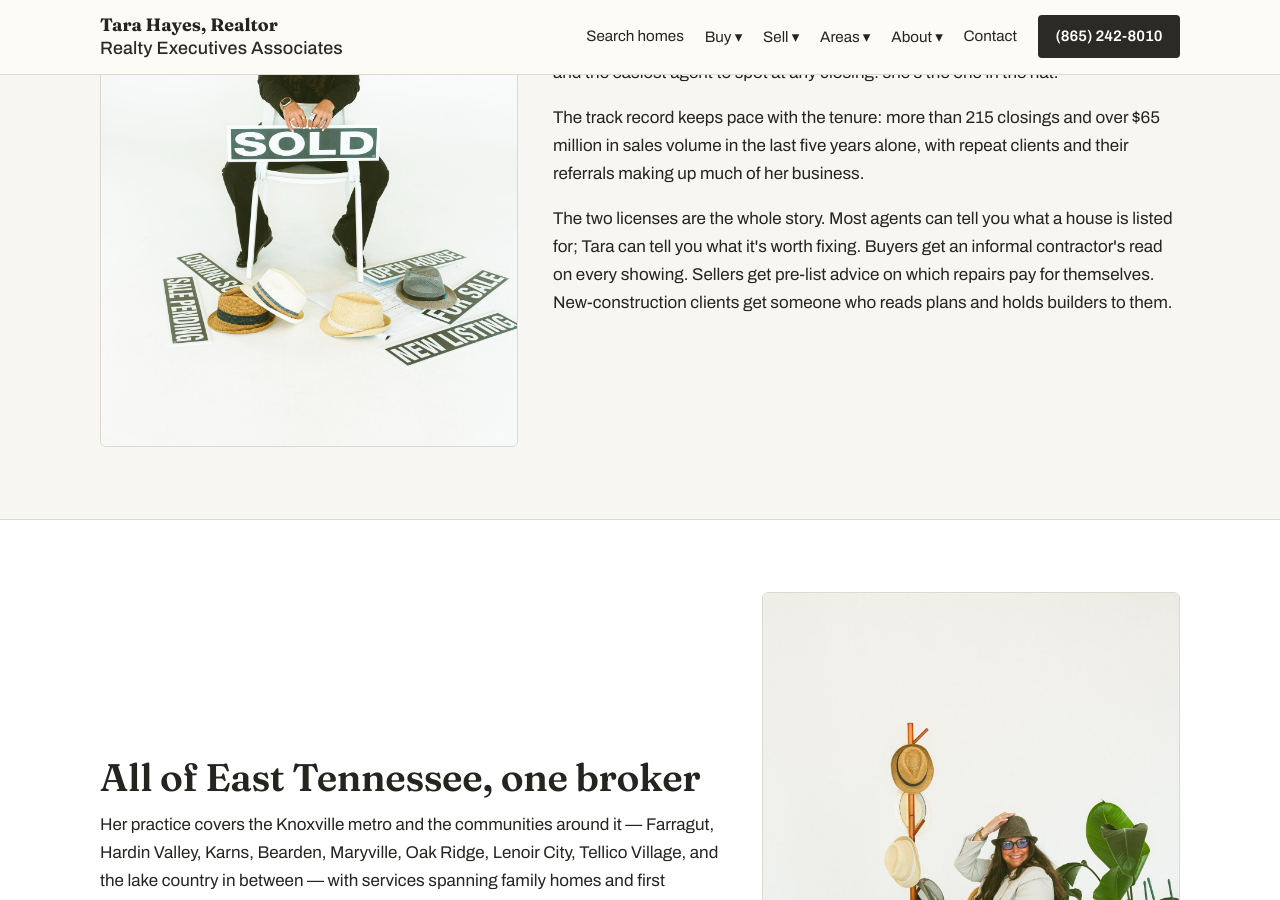
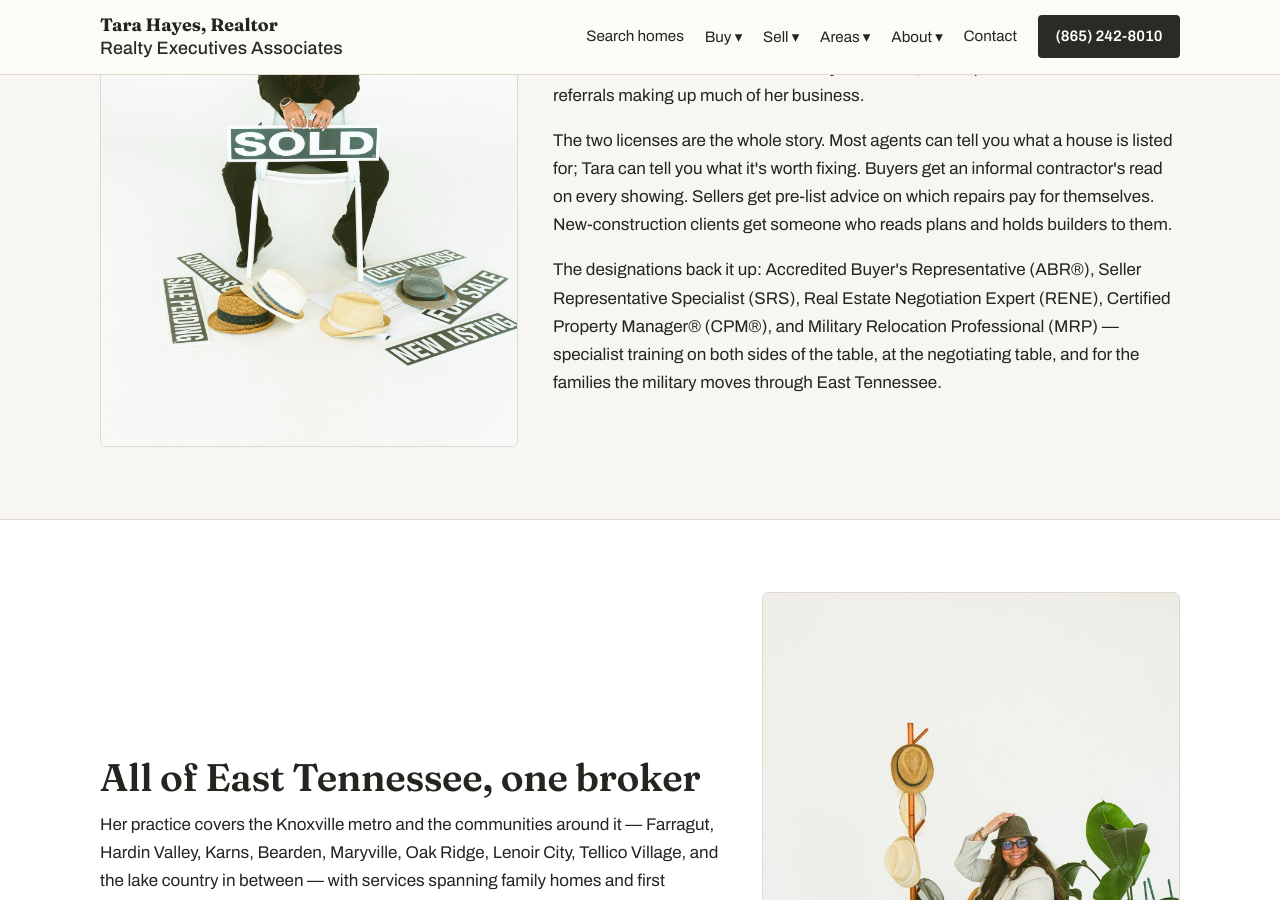
Before and after one commit to Westyn3/tara-hayes-realtor, a Jekyll site: the page built from about.html, in a window 1280 px wide and 900 px high, scrolled down 588 px. Built offline with Jekyll 4.4.1, drawn with Linux system fonts in a browser that asks for light colours.

Commit message:
Add Tara's designations: SRS, RENE, CPM, ABR, MRP to schema, About, selling, property management
Co-Authored-By: Claude Fable 5 <noreply@anthropic.com>
Claude-Session: https://claude.ai/code/session_017Tdkj31mQYZtdN1yVPKqVk

```diff
--- a/_layouts/default.html
+++ b/_layouts/default.html
@@ -106,7 +106,12 @@
     "memberOf": { "@type": "RealEstateOrganization", "name": "Realty Executives Associates", "telephone": "+18656933232" },
     "hasCredential": [
       { "@type": "EducationalOccupationalCredential", "credentialCategory": "license", "name": "Tennessee Real Estate Broker License #333578", "recognizedBy": { "@type": "GovernmentOrganization", "name": "Tennessee Real Estate Commission" } },
-      { "@type": "EducationalOccupationalCredential", "credentialCategory": "license", "name": "Tennessee Licensed Building Contractor" }
+      { "@type": "EducationalOccupationalCredential", "credentialCategory": "license", "name": "Tennessee Licensed Building Contractor" },
+      { "@type": "EducationalOccupationalCredential", "credentialCategory": "certification", "name": "Seller Representative Specialist (SRS)" },
+      { "@type": "EducationalOccupationalCredential", "credentialCategory": "certification", "name": "Real Estate Negotiation Expert (RENE)" },
+      { "@type": "EducationalOccupationalCredential", "credentialCategory": "certification", "name": "Certified Property Manager (CPM)" },
+      { "@type": "EducationalOccupationalCredential", "credentialCategory": "certification", "name": "Accredited Buyer's Representative (ABR)" },
+      { "@type": "EducationalOccupationalCredential", "credentialCategory": "certification", "name": "Military Relocation Professional (MRP)" }
     ],
     "hasOfferCatalog": {
       "@type": "OfferCatalog",
--- a/about.html
+++ b/about.html
@@ -20,6 +20,7 @@ crumb: "About"
       <p>Tara Hayes has been selling East Tennessee real estate since August 2015 &mdash; a broker at Realty Executives Associates, a licensed Tennessee building contractor, and the easiest agent to spot at any closing: she's the one in the hat.</p>
       <p>The track record keeps pace with the tenure: more than 215 closings and over $65 million in sales volume in the last five years alone, with repeat clients and their referrals making up much of her business.</p>
       <p>The two licenses are the whole story. Most agents can tell you what a house is listed for; Tara can tell you what it's worth fixing. Buyers get an informal contractor's read on every showing. Sellers get pre-list advice on which repairs pay for themselves. New-construction clients get someone who reads plans and holds builders to them.</p>
+      <p>The designations back it up: Accredited Buyer's Representative (ABR&reg;), Seller Representative Specialist (SRS), Real Estate Negotiation Expert (RENE), Certified Property Manager&reg; (CPM&reg;), and Military Relocation Professional (MRP) &mdash; specialist training on both sides of the table, at the negotiating table, and for the families the military moves through East Tennessee.</p>
     </div>
   </div>
 </section>
--- a/property-management.html
+++ b/property-management.html
@@ -12,7 +12,7 @@ crumb: "Property management"
 </section>
 <section class="section">
   <div class="wrap prose">
-    <p>Owning rentals shouldn't mean answering a 2 a.m. maintenance call. Tara's property-management service covers the full cycle: marketing and showings, tenant screening and placement, leases, rent collection, inspections, and maintenance coordination &mdash; with a licensed contractor's judgment on every repair quote that crosses the desk.</p>
+    <p>Owning rentals shouldn't mean answering a 2 a.m. maintenance call. Tara's property-management service covers the full cycle: marketing and showings, tenant screening and placement, leases, rent collection, inspections, and maintenance coordination &mdash; with a licensed contractor's judgment on every repair quote that crosses the desk. Tara holds the Certified Property Manager&reg; (CPM&reg;) designation, the industry's highest credential in real estate management.</p>
     <p>Owners get straightforward accounting and honest condition reports. Tenants get a responsive manager. And when it's eventually time to sell the property, the broker who managed it already knows it better than anyone.</p>
     <p>Managing it yourself and tired of it, or buying your first rental? Ask about current availability and pricing.</p>
   </div>
--- a/selling.html
+++ b/selling.html
@@ -7,7 +7,7 @@ crumb: "Selling your Knoxville home"
 <section class="page-hero">
   <div class="wrap">
     <h1>Selling your Knoxville home</h1>
-    <p>Professional marketing, pricing strategy, and skilled negotiation &mdash; from a broker who has been selling East Tennessee since 2015.</p>
+    <p>Professional marketing, pricing strategy, and skilled negotiation &mdash; from a Seller Representative Specialist (SRS) and Real Estate Negotiation Expert (RENE) who has been selling East Tennessee since 2015.</p>
   </div>
 </section>
 <section class="section">
```
